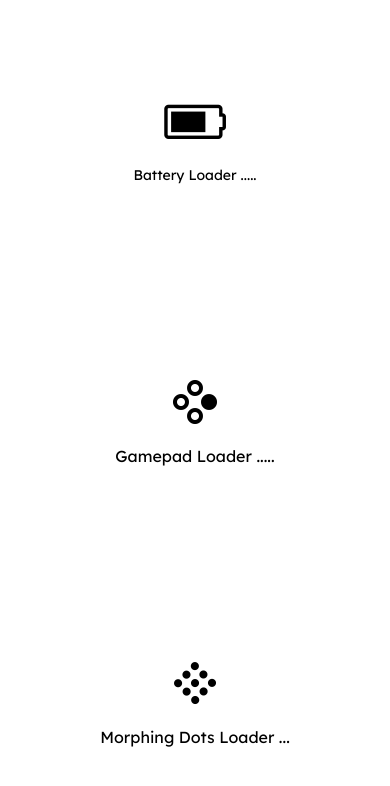
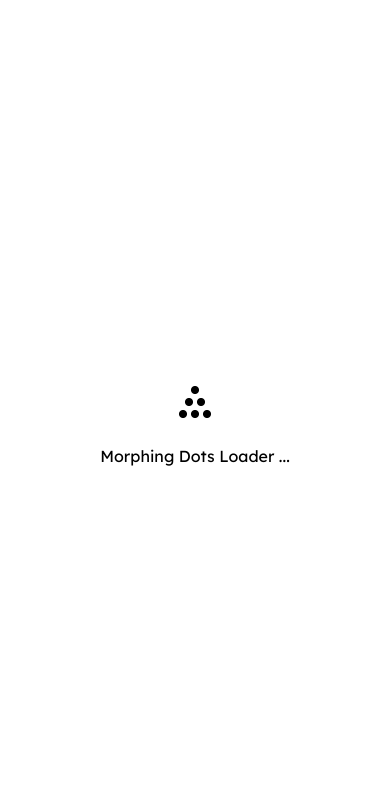
Before and after one commit to Syed-Abdullah123/React-Native-Components, a React Native app: screen / in a window 390 px wide. Shown: the top 786 px of the page. Built offline with nearby package versions, Linux system fonts and the light colour scheme.

Commit message:
removed unnecessary code from the entry point

```diff
--- a/App.tsx
+++ b/App.tsx
@@ -5,12 +5,6 @@ import { useFonts } from "expo-font";
 import GamepadCircleLoader from "./src/components/Loaders/GamepadCircleLoader";
 import BatteryLoader from "./src/components/Loaders/BatteryLoader";
 import MorphingDotsLoader from "./src/components/Loaders/MorphingDotsLoader";
-// import GestureTopTabNavigator from './src/components/TopBarGestureBased'
-// import GestureBottomTabNavigator from './src/components/BottomTabGestureBased'
-// import SpinningWheel from "./src/components/SpinningWheelComponent";
-// import ThreeDViewer from "./src/components/ThreeDViewer";
-// import HomeScreen from "./src/components/HomeScreen";
-// import FeaturesComponent from "./src/components/FeaturesComponent";
 
 export default function App() {
   const [loaded] = useFonts({
@@ -24,8 +18,8 @@ export default function App() {
 
   return (
     <View style={styles.container}>
-      <BatteryLoader />
-      <GamepadCircleLoader />
+      {/* <BatteryLoader /> */}
+      {/* <GamepadCircleLoader /> */}
       <MorphingDotsLoader />
       <StatusBar style="light" />
     </View>
```
